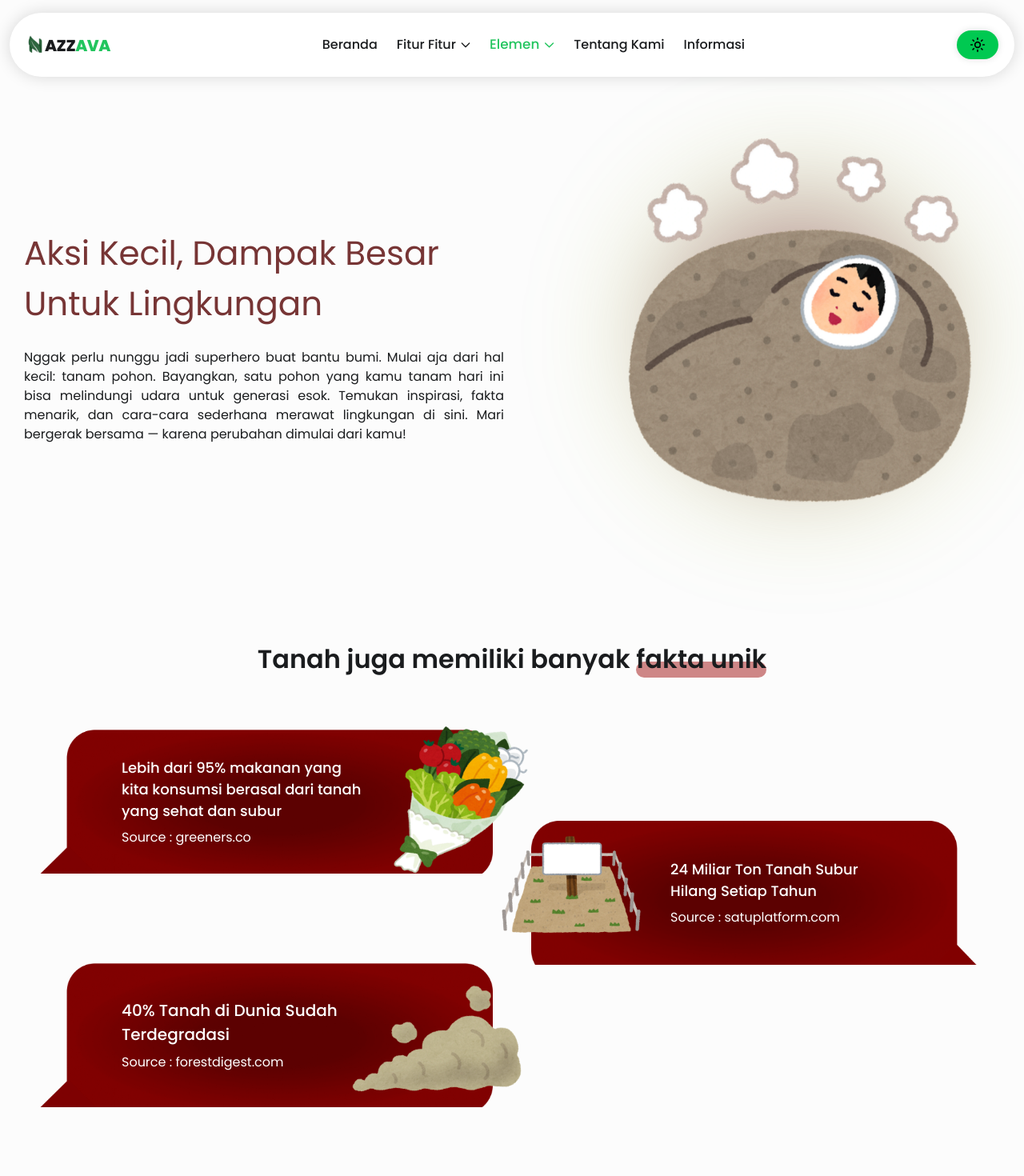
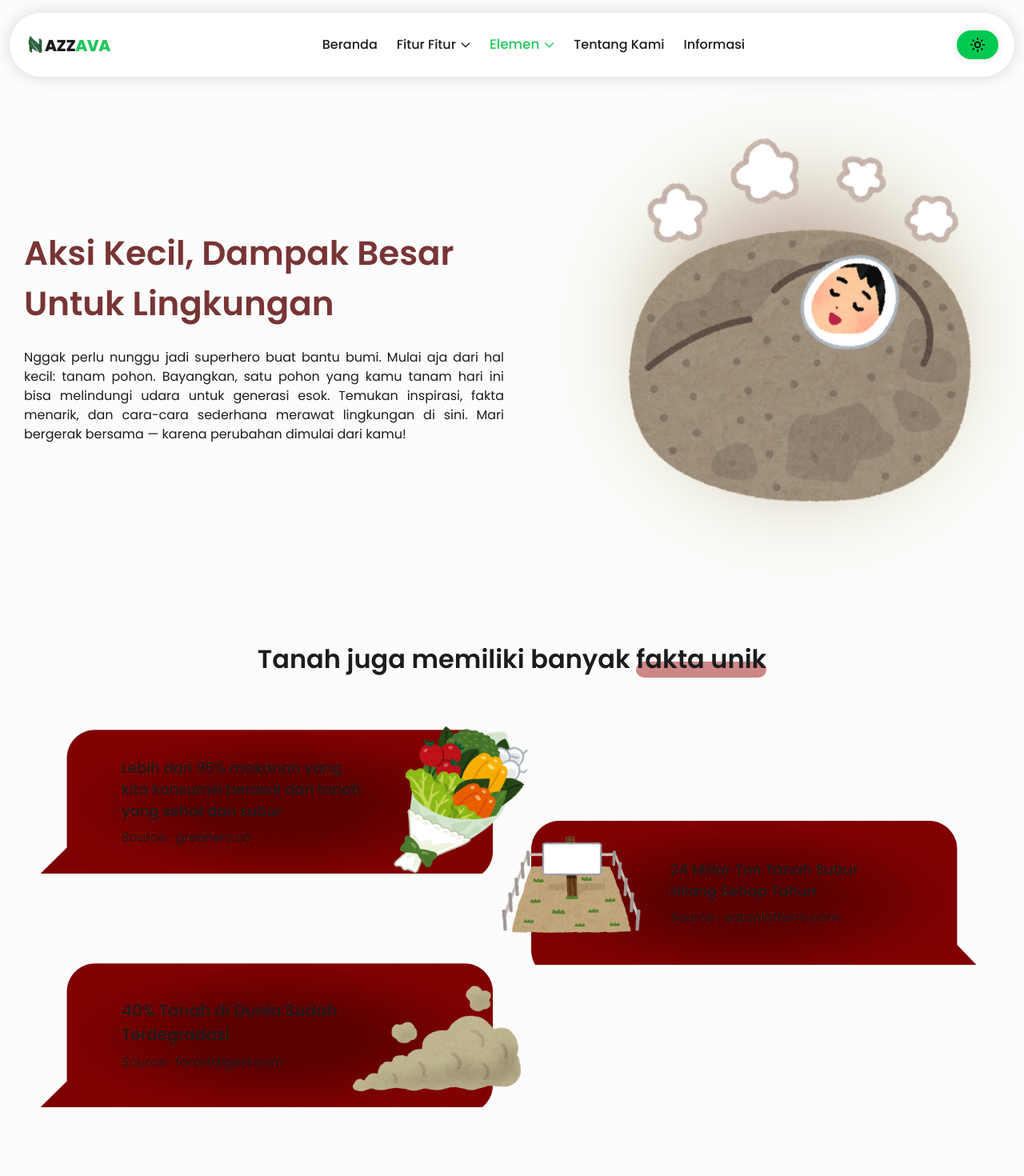
Before and after one commit to mcqeems/nazzava, a Next.js app: page /tanah in a window 1280 px wide. Shown: the top 1470 px of the page at 80% size. Built offline with nearby package versions, Linux system fonts and the light colour scheme.

Commit message:
fixed all elements

```diff
--- a/src/components/air/Fact.tsx
+++ b/src/components/air/Fact.tsx
@@ -4,7 +4,7 @@ import Image from "next/image";
 export default function Fact() {
   return (
     <div
-      className="flex flex-col items-center font-poppins min-h-screen mb-32 -mt-12 lg:px-0 px-6"
+      className="flex flex-col items-center font-poppins mb-60 lg:mb-50 -mt-12 lg:px-0 px-6"
       id="fakta"
     >
       <h1
@@ -26,10 +26,10 @@ export default function Fact() {
               style={{ backgroundImage: `url('/image/air/comment.webp')` }}
             >
               <div className="lg:w-75 w-55 lg:mr-12 mr-2">
-                <h1 className="font-medium lg:text-[18px] text-[12px]">
+                <h1 className="font-medium lg:text-[18px] text-[12px] text-foreground">
                   Indonesia Termasuk Negara dengan Kualitas Udara Terburuk
                 </h1>
-                <p className="font-normal mt-2 lg:text-[16px] text-[10px]">
+                <p className="font-normal mt-2 lg:text-[16px] text-[10px] text-foreground">
                   Source : greenlab.co.id
                 </p>
               </div>
@@ -48,10 +48,10 @@ export default function Fact() {
               style={{ backgroundImage: `url('/image/air/comment.webp')` }}
             >
               <div className="lg:w-75 w-55 lg:mr-12 mr-2">
-                <h1 className="font-medium lg:text-[20px] text-[12px]">
+                <h1 className="font-medium lg:text-[20px] text-[12px] text-foreground">
                   Polusi Udara Menyebabkan 123.000 Kematian Prematur per Tahun
                 </h1>
-                <p className="font-normal mt-2 lg:text-[16px] text-[10px]">
+                <p className="font-normal mt-2 lg:text-[16px] text-[10px] text-foreground">
                   Source : greenlab.co.id
                 </p>
               </div>
@@ -73,20 +73,22 @@ export default function Fact() {
         >
           <div
             className="bg-cover relative hover:-translate-y-4 duration-500 object-cover w-[320px] lg:w-145 lg:h-45 h-25 lg:mt-0 -mt-76 flex justify-center items-center gap-6"
-            style={{ backgroundImage: `url('/image/air/comment-reverse.webp')` }}
+            style={{
+              backgroundImage: `url('/image/air/comment-reverse.webp')`,
+            }}
           >
             <Image
               width={200}
               height={200}
-              className="absolute lg:w-45 w-25 bottom-2 lg:-left-10 -left-10px"
+              className="absolute lg:w-45 w-25 bottom-2 lg:-left-10 -left-10"
               src="/image/air/fact2.webp"
               alt="fact"
             />
             <div className="lg:w-70 w-55 ml-12">
-              <h1 className="font-medium lg:text-[18px] text-[12px]">
+              <h1 className="font-medium lg:text-[18px] text-[12px] text-foreground">
                 Partikel PM2.5 Menjadi Ancaman Utama
               </h1>
-              <p className="font-normal mt-2 lg:text-[16px] text-[10px]">
+              <p className="font-normal mt-2 lg:text-[16px] text-[10px] text-foreground">
                 Source : greenlab.co.id
               </p>
             </div>
--- a/src/components/dirt/Fact.tsx
+++ b/src/components/dirt/Fact.tsx
@@ -1,10 +1,10 @@
-'use client'
-import Image from 'next/image'
+"use client";
+import Image from "next/image";
 
 export default function Fact() {
   return (
     <div
-      className="flex flex-col items-center font-poppins min-h-screen mb-32 -mt-12 lg:px-0 px-6"
+      className="flex flex-col items-center font-poppins mb-60 lg:mb-50 -mt-12 lg:px-0 px-6"
       id="fakta"
     >
       <h1
@@ -26,11 +26,11 @@ export default function Fact() {
               style={{ backgroundImage: `url('/image/dirt/comment.webp')` }}
             >
               <div className="lg:w-75 w-55 lg:mr-12 mr-2">
-                <h1 className="font-medium lg:text-[18px] text-[12px] text-white">
+                <h1 className="font-medium lg:text-[18px] text-[12px] text-foreground">
                   Lebih dari 95% makanan yang kita konsumsi berasal dari tanah
                   yang sehat dan subur
                 </h1>
-                <p className="font-normal mt-2 lg:text-[16px] text-[10px] text-white">
+                <p className="font-normal mt-2 lg:text-[16px] text-[10px] text-foreground">
                   Source : greeners.co
                 </p>
               </div>
@@ -49,10 +49,10 @@ export default function Fact() {
               style={{ backgroundImage: `url('/image/dirt/comment.webp')` }}
             >
               <div className="lg:w-75 w-55 lg:mr-12 mr-2">
-                <h1 className="font-medium lg:text-[20px] text-[12px] text-white">
+                <h1 className="font-medium lg:text-[20px] text-[12px] text-foreground">
                   40% Tanah di Dunia Sudah Terdegradasi
                 </h1>
-                <p className="font-normal mt-2 lg:text-[16px] text-[10px] text-white">
+                <p className="font-normal mt-2 lg:text-[16px] text-[10px] text-foreground">
                   Source : forestdigest.com
                 </p>
               </div>
@@ -81,15 +81,15 @@ export default function Fact() {
             <Image
               width={200}
               height={200}
-              className="absolute lg:w-45 w-25 bottom-2 lg:-left-10 -left-10px"
+              className="absolute lg:w-45 w-25 bottom-2 lg:-left-10 -left-10"
               src="/image/dirt/fact2.webp"
               alt="fact"
             />
             <div className="lg:w-70 w-55 ml-12">
-              <h1 className="font-medium lg:text-[18px] text-[12px] text-white">
+              <h1 className="font-medium lg:text-[18px] text-[12px] text-foreground">
                 24 Miliar Ton Tanah Subur Hilang Setiap Tahun
               </h1>
-              <p className="font-normal mt-2 lg:text-[16px] text-[10px] text-white">
+              <p className="font-normal mt-2 lg:text-[16px] text-[10px] text-foreground">
                 Source : satuplatform.com
               </p>
             </div>
--- a/src/components/dirt/Home.tsx
+++ b/src/components/dirt/Home.tsx
@@ -1,17 +1,35 @@
-"use client"
-import Image from 'next/image'
+"use client";
+import Image from "next/image";
 
 export default function Home() {
   return (
-    <div className='flex lg:flex-row flex-col-reverse justify-center items-center w-full mb-12 lg:px-0 px-6 h-[110vh] lg:h-screen mx-auto lg:gap-30 gap-10 lg:pt-10 pt-24'>
-      <div className="lg:w-150 w-full flex flex-col gap-6" data-aos="fade-right" data-aos-duration="900">
-        <h1 className='text-[#773535] font-SEMIBOLD lg:text-[42px] text-[24px]'>Aksi Kecil, Dampak Besar Untuk Lingkungan</h1>
-        <p className='lg:text-[16px] text-[14px] text-justify'>Nggak perlu nunggu jadi superhero buat bantu bumi. Mulai aja dari hal kecil: tanam pohon. Bayangkan, satu pohon yang kamu tanam hari ini bisa melindungi udara untuk generasi esok. Temukan inspirasi, fakta menarik, dan cara-cara sederhana merawat lingkungan di sini. Mari bergerak bersama — karena perubahan dimulai dari kamu!</p>
+    <div className="flex lg:flex-row flex-col-reverse justify-center items-center w-full mb-12 lg:px-0 px-6 h-[110vh] lg:h-screen mx-auto lg:gap-30 gap-10 lg:pt-10 pt-24">
+      <div
+        className="lg:w-150 w-full flex flex-col gap-6"
+        data-aos="fade-right"
+        data-aos-duration="900"
+      >
+        <h1 className="text-[#773535] font-semibold lg:text-[42px] text-[24px]">
+          Aksi Kecil, Dampak Besar Untuk Lingkungan
+        </h1>
+        <p className="lg:text-[16px] text-[14px] text-justify">
+          Nggak perlu nunggu jadi superhero buat bantu bumi. Mulai aja dari hal
+          kecil: tanam pohon. Bayangkan, satu pohon yang kamu tanam hari ini
+          bisa melindungi udara untuk generasi esok. Temukan inspirasi, fakta
+          menarik, dan cara-cara sederhana merawat lingkungan di sini. Mari
+          bergerak bersama — karena perubahan dimulai dari kamu!
+        </p>
       </div>
       <div className="relative" data-aos="fade-left" data-aos-duration="900">
-        <Image width={500} height={500} className='lg:w-125 bounce h-auto w-70' src='/image/dirt/dirt.webp' alt='tree'/>
+        <Image
+          width={500}
+          height={500}
+          className="lg:w-125 bounce h-auto w-70"
+          src="/image/dirt/dirt.webp"
+          alt="tree"
+        />
         <div className="lg:w-80 w-60 lg:h-80 h-60 absolute left-1/2 top-1/2 -translate-y-1/2 -translate-x-1/2 rounded-full -z-10 bg-[#773535] blur-3xl opacity-50 shadow-[0_0_120px_#98CD00]"></div>
       </div>
     </div>
-  )
+  );
 }
--- a/src/components/tree/Fact.tsx
+++ b/src/components/tree/Fact.tsx
@@ -4,7 +4,7 @@ import Image from "next/image";
 export default function Fact() {
   return (
     <div
-      className="flex flex-col items-center font-poppins min-h-screen mb-32 -mt-12 lg:px-0 px-6"
+      className="flex flex-col items-center font-poppins mb-60 lg:mb-50 -mt-12 lg:px-0 px-6"
       id="fakta"
     >
       <h1
@@ -26,11 +26,11 @@ export default function Fact() {
               style={{ backgroundImage: `url('/image/tree/comment.webp')` }}
             >
               <div className="lg:w-75 w-55 lg:mr-12 mr-2">
-                <h1 className="font-medium lg:text-[18px] text-[12px]">
+                <h1 className="font-medium lg:text-[18px] text-[12px] text-foreground">
                   1 pohon dewasa dapat menghasilkan oksigen untuk 2-4 orang
                   setiap hari
                 </h1>
-                <p className="font-normal mt-2 lg:text-[16px] text-[10px]">
+                <p className="font-normal mt-2 lg:text-[16px] text-[10px] text-foreground">
                   Source : Satupersenindonesia.or.id
                 </p>
               </div>
@@ -49,10 +49,10 @@ export default function Fact() {
               style={{ backgroundImage: `url('/image/tree/comment.webp')` }}
             >
               <div className="lg:w-75 w-55 lg:mr-12 mr-2">
-                <h1 className="font-medium lg:text-[20px] text-[12px]">
+                <h1 className="font-medium lg:text-[20px] text-[12px] text-foreground">
                   Penyerapan karbon lebih optimal 57% di hutan campuran
                 </h1>
-                <p className="font-normal mt-2 lg:text-[16px] text-[10px]">
+                <p className="font-normal mt-2 lg:text-[16px] text-[10px] text-foreground">
                   Source : naturebasedsolution
                 </p>
               </div>
@@ -81,15 +81,15 @@ export default function Fact() {
             <Image
               width={200}
               height={200}
-              className="absolute lg:w-45 w-25 bottom-2 lg:-left-10 -left-10px"
+              className="absolute lg:w-45 w-25 bottom-2 lg:-left-10 -left-10"
               src="/image/tree/fact2.webp"
               alt="fact"
             />
             <div className="lg:w-70 w-55 ml-12">
-              <h1 className="font-medium lg:text-[18px] text-[12px]">
+              <h1 className="font-medium lg:text-[18px] text-[12px] text-foreground">
                 satu pohon rata-rata mampu menyerap ± 22 kg CO₂ per tahun
               </h1>
-              <p className="font-normal mt-2 lg:text-[16px] text-[10px]">
+              <p className="font-normal mt-2 lg:text-[16px] text-[10px] text-foreground">
                 Source : Liputan6.com
               </p>
             </div>
--- a/src/components/water/Fact.tsx
+++ b/src/components/water/Fact.tsx
@@ -3,7 +3,7 @@ import Image from 'next/image';
 
 export default function Fact() {
   return (
-    <div className="flex flex-col items-center font-poppins min-h-screen -mt-12 lg:px-0 px-6" id="fakta">
+    <div className="flex flex-col items-center font-poppins mb-60 lg:mb-50 -mt-12 lg:px-0 px-6" id="fakta">
       <h1
         className="font-semibold lg:text-[32px] text-[24px] lg:text-start text-center"
         data-aos="fade-up"
```
